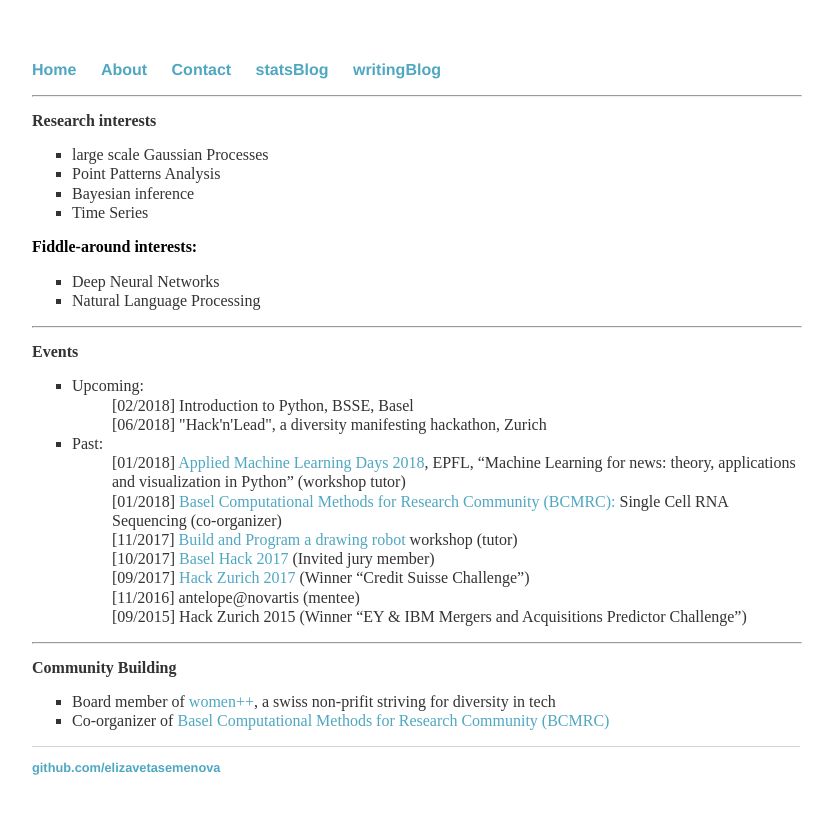
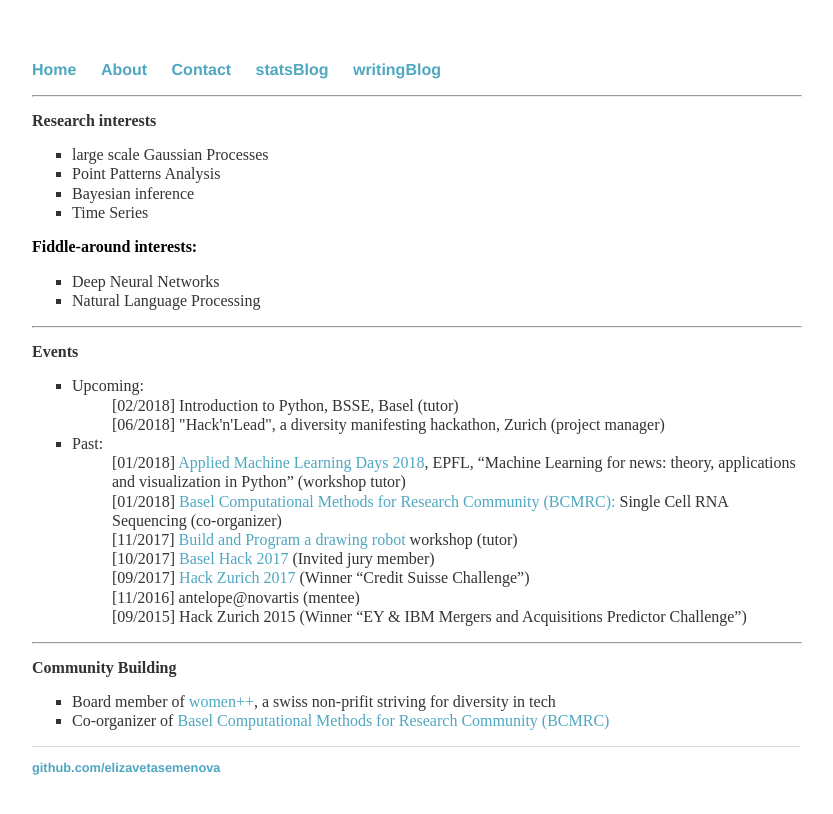
Before and after one commit to elizavetasemenova/elizavetasemenova.github.io, a Jekyll site: the page built from index.html, in a window 1280 px wide. Shown: the top 814 px of the page, without its empty margins (224-1057 px from the left). Built offline with Jekyll 4.4.1, drawn with Linux system fonts in a browser that asks for light colours.

Commit message:
Update index.html

```diff
--- a/index.html
+++ b/index.html
@@ -28,8 +28,8 @@
        <ul style="list-style-type:square">
        <li> Upcoming:
 	       <ul style="list-style-type:none">
-		    <li>[02/2018] Introduction to Python, BSSE, Basel </li>
-		    <li>[06/2018] "Hack'n'Lead", a diversity manifesting hackathon, Zurich </li>
+		    <li>[02/2018] Introduction to Python, BSSE, Basel (tutor)</li>
+		    <li>[06/2018] "Hack'n'Lead", a diversity manifesting hackathon, Zurich (project manager) </li>
 	       </ul>
 
        <li>Past:
```
